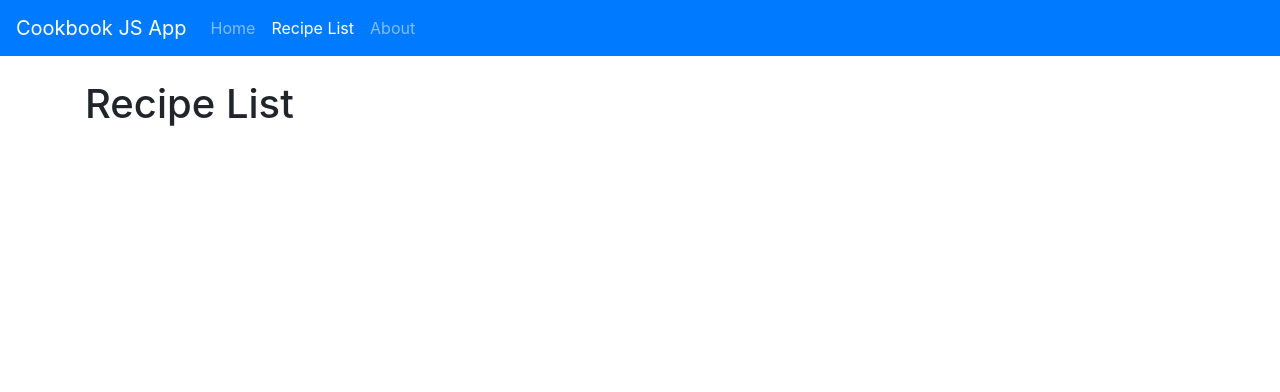
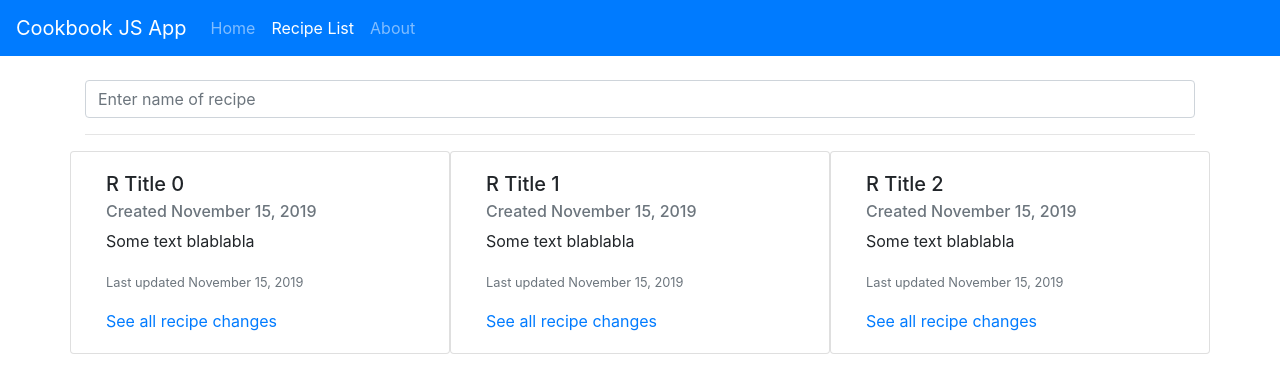
Before and after one commit to DiFly/cook-book-js-demo, a React (Create React App) app: page /recipes in a window 1280 px wide. Shown: the top 392 px of the page. Built offline with nearby package versions, Linux system fonts and the light colour scheme.

Commit message:
Create new simple component to view recipe

```diff
--- /dev/null
+++ b/src/components/Recipes.js
@@ -0,0 +1,28 @@
+import React from 'react';
+
+export const Recipes = ({recipes}) => {
+    let  formatter = new Intl.DateTimeFormat("en", {
+        year: "numeric",
+        month: "long",
+        day: "numeric"
+    });
+
+    return (
+        <div className="row">
+        {recipes.map(recipe => (
+                <div
+                    className="card col-sm-4 m-0"
+                    key={recipe.id}
+                >
+                    <div className="card-body">
+                        <h5 className="card-title">{recipe.title}</h5>
+                        <h6 className="card-subtitle mb-2 text-muted">Created {formatter.format(recipe.create)}</h6>
+                        <p className="card-text">{recipe.description}</p>
+                        <p className="card-text"><small className="text-muted">Last updated {formatter.format(recipe.change)}</small></p>
+                        <a href="#" className="card-link">See all recipe changes</a>
+                    </div>
+                </div>
+            ))}
+        </div>
+    )
+}
--- a/src/pages/RecipeList.js
+++ b/src/pages/RecipeList.js
@@ -1,9 +1,23 @@
 import React, {Fragment} from 'react';
+import {Form} from "../components/Form";
+import {Recipes} from "../components/Recipes";
 
 export const RecipeList = () => {
+    const recipes = new Array(3)
+        .fill('')
+        .map((_, i) => ({
+            id: i,
+            title: `R Title ${i}`,
+            create: Date.now(),
+            description: 'Some text blablabla',
+            change: Date.now()
+        }))
+
     return (
         <Fragment>
-            <h1>Recipe List</h1>
+            <Form/>
+            <hr/>
+            <Recipes recipes={recipes}/>
         </Fragment>
     )
 }
```
Also changed, not shown: 1 other file (tests, documents, lock files or other folders).
